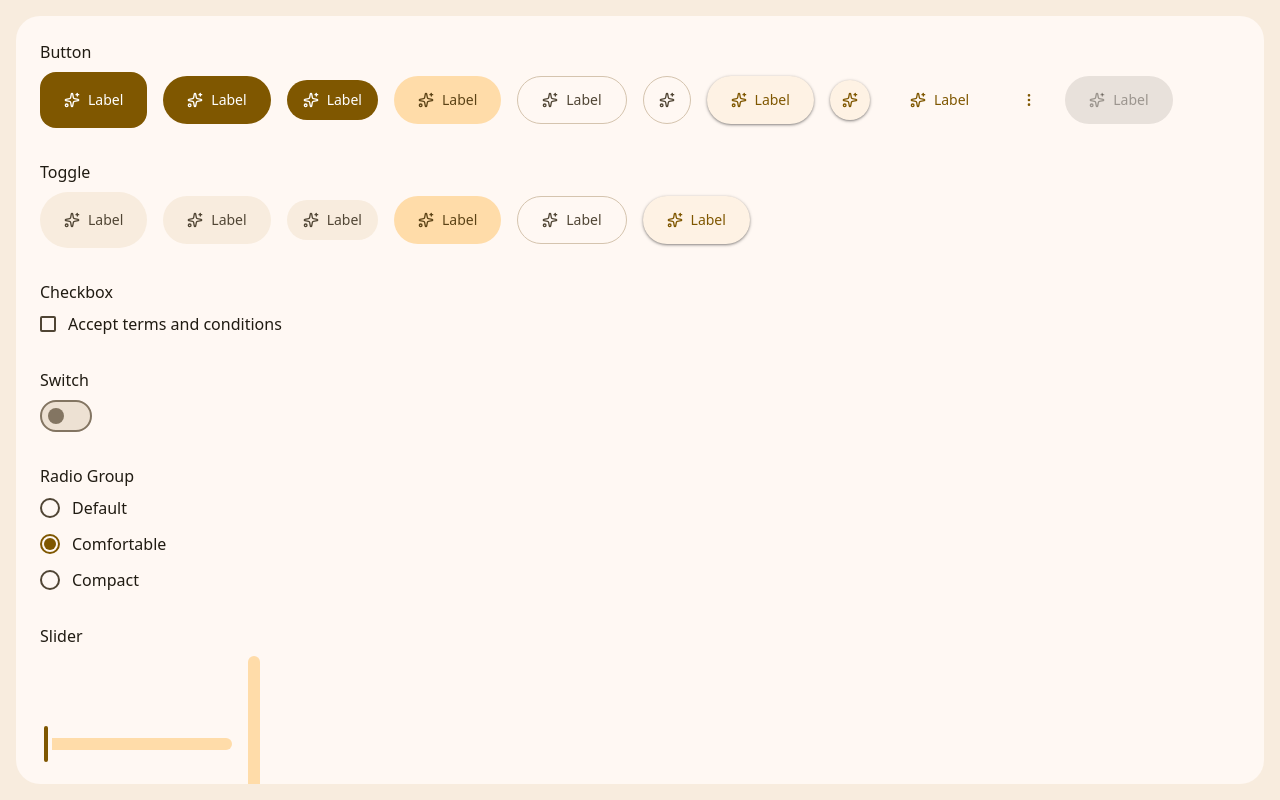
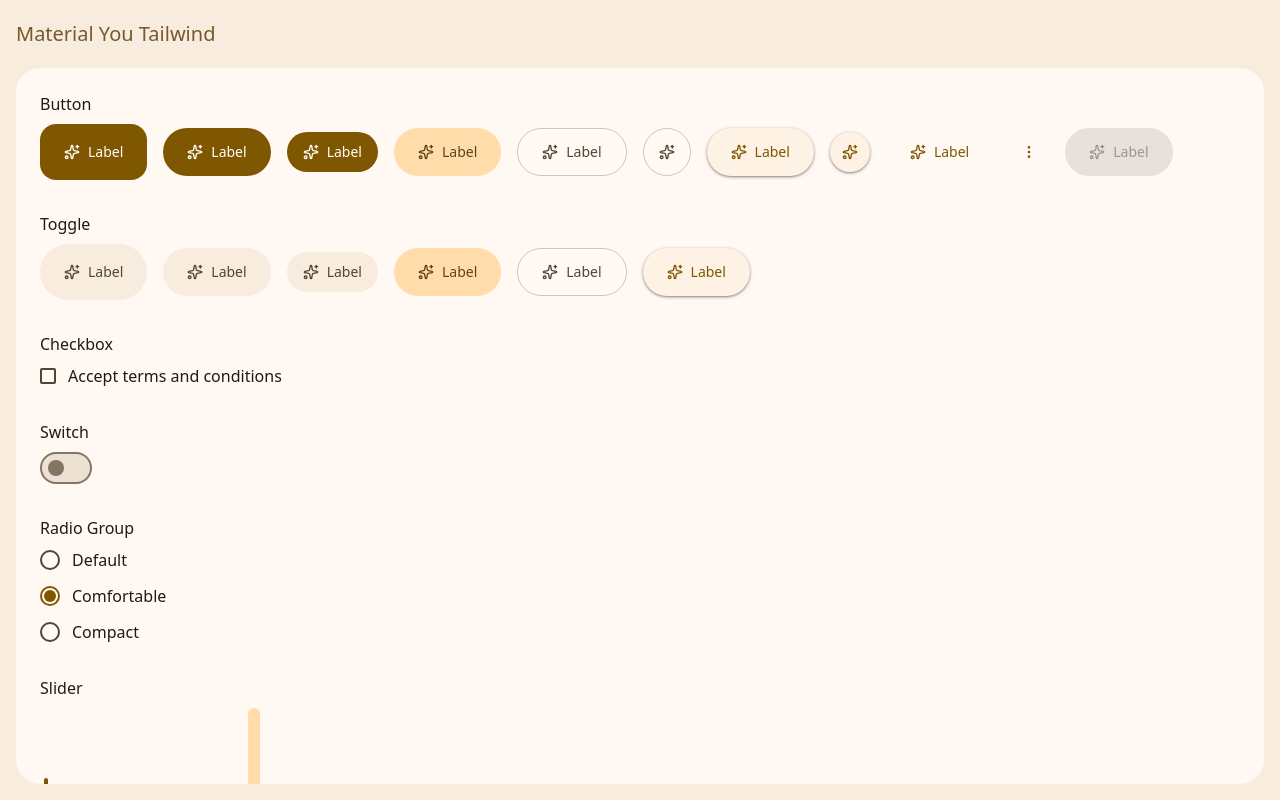
Before and after one commit to BolshevikNanven/material-you-tailwind, a React (Vite) app: page / in a window 1280 px wide. Built offline with nearby package versions, Linux system fonts and the light colour scheme.

Commit message:
feat：add scrollbar styles

```diff
--- a/src/app.tsx
+++ b/src/app.tsx
@@ -12,8 +12,11 @@ import { TextFieldDemo } from './demos/text-field-demo'
 
 export default function App() {
     return (
-        <div className='h-screen overflow-hidden p-4'>
-            <div className='flex h-full flex-col gap-2 overflow-auto rounded-3xl bg-surface p-6'>
+        <div className='flex h-screen flex-col overflow-hidden'>
+            <header className='flex h-18 items-center p-4'>
+                <h3 className='text-xl text-secondary'>Material You Tailwind</h3>
+            </header>
+            <div className='m-4 mt-0 flex h-full flex-col gap-2 overflow-auto rounded-3xl bg-surface p-6'>
                 <ButtonDemo />
                 <ToggleDemo />
                 <CheckboxDemo />
--- a/src/demos/text-field-demo.tsx
+++ b/src/demos/text-field-demo.tsx
@@ -19,7 +19,6 @@ export function TextFieldDemo() {
                     variant='filled'
                     label='Label text'
                     placeholder='Placeholder'
-                    error
                     helperText='Supporting Text'
                     startIcon={<Search />}
                 />
--- a/src/index.css
+++ b/src/index.css
@@ -247,6 +247,30 @@
 
 }
 
+::-webkit-scrollbar {
+  width: 12px;
+  height: 12px;
+  background: var(--primary);
+}
+
+::-webkit-scrollbar-thumb {
+  background: var(--primary);
+  border-radius: 8px;
+}
+
+::-webkit-scrollbar-thumb:hover {
+  background: var(--secondary);
+}
+
+::-webkit-scrollbar-corner {
+  background: var(--primary);
+}
+
+* {
+  scrollbar-width: thin;
+  scrollbar-color: var(--primary) transparent;
+}
+
 @layer base {
   * {
     @apply border-outline-variant outline-outline;
```
